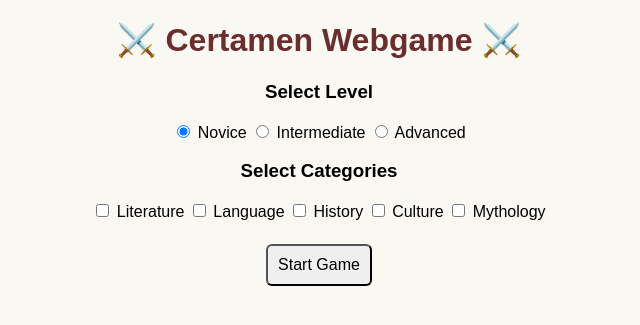
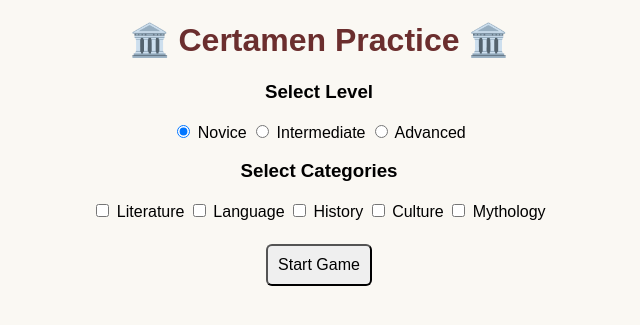
Before and after one commit to stuyclassics/stuyclassics.github.io, a Flask app: page / in a window 1280 px wide. Shown: the top 325 px of the page, without its empty margins (321-961 px from the left). Run offline with Flask 3, Linux system fonts and the light colour scheme.

Commit message:
Update index.html

```diff
--- a/certamengame/templates/index.html
+++ b/certamengame/templates/index.html
@@ -1,11 +1,11 @@
 <!DOCTYPE html>
 <html>
 <head>
-  <title>Certamen Game</title>
+  <title>Certamen Practice</title>
   <link rel="stylesheet" href="/static/style.css">
 </head>
 <body>
-  <h1>⚔️ Certamen Webgame ⚔️</h1>
+  <h1>🏛️ Certamen Practice 🏛️</h1>
 
   <div id="setup">
     <h3>Select Level</h3>
```
